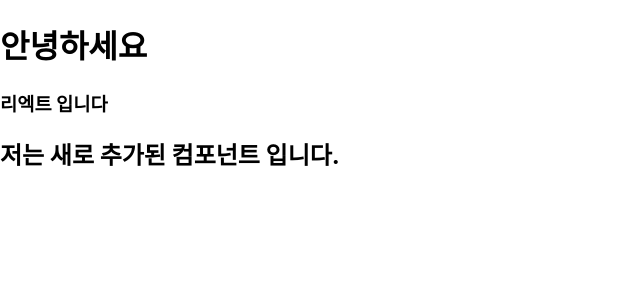
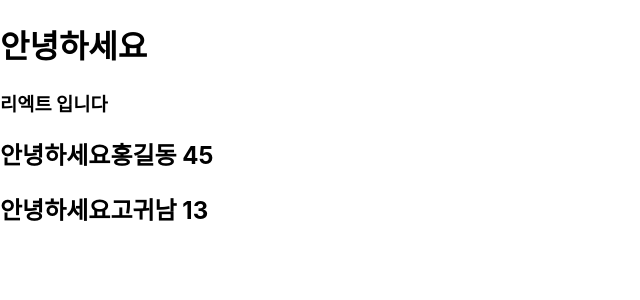
Before and after one commit to IbabaI/insuretech_me, a React (Create React App) app in the folder insure/: page / in a window 1280 px wide. Shown: the top 300 px of the page, without its empty margins (0-640 px from the left). Built offline with nearby package versions, Linux system fonts and the light colour scheme.

Commit message:
컴포넌트 프롭스 기초

```diff
--- a/insure/src/App.js
+++ b/insure/src/App.js
@@ -1,8 +1,9 @@
 import logo from './logo.svg';
 import './App.css';
 
-const Welcome = () => {
-  return <h2>저는 새로 추가된 컴포넌트 입니다.</h2>;
+const Welcome = ({userName, age}) => {
+  //console.log(props);
+  return <h2>안녕하세요{userName} {age}</h2>;
 };
 
 function App() {
@@ -10,12 +11,10 @@ function App() {
     <>
       <h1>안녕하세요</h1>
       <h3>리엑트 입니다</h3>
-      <Welcome></Welcome>
+      <Welcome userName={"홍길동"} age={45}></Welcome>
+      <Welcome userName={"고귀남"} age={13}></Welcome>
     </>
-
   );
-
-
 }
 
 export default App;
```
